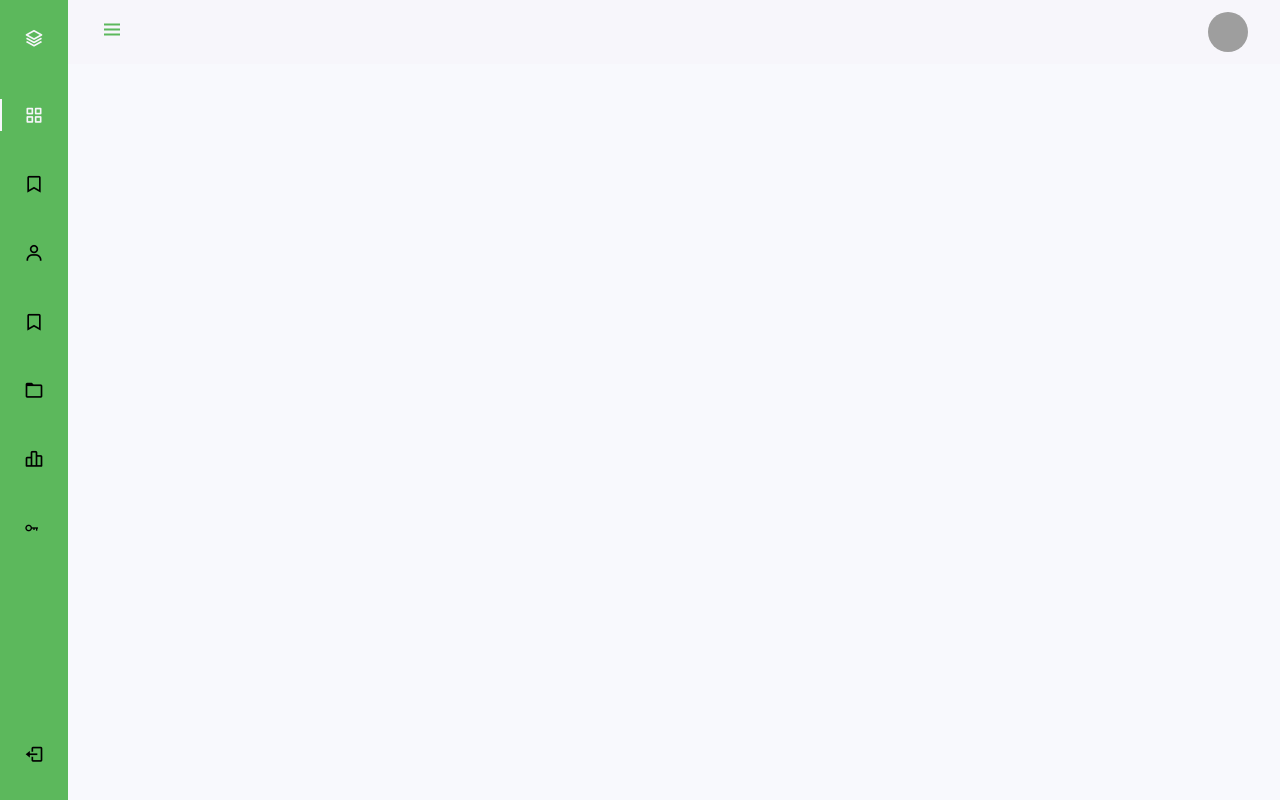
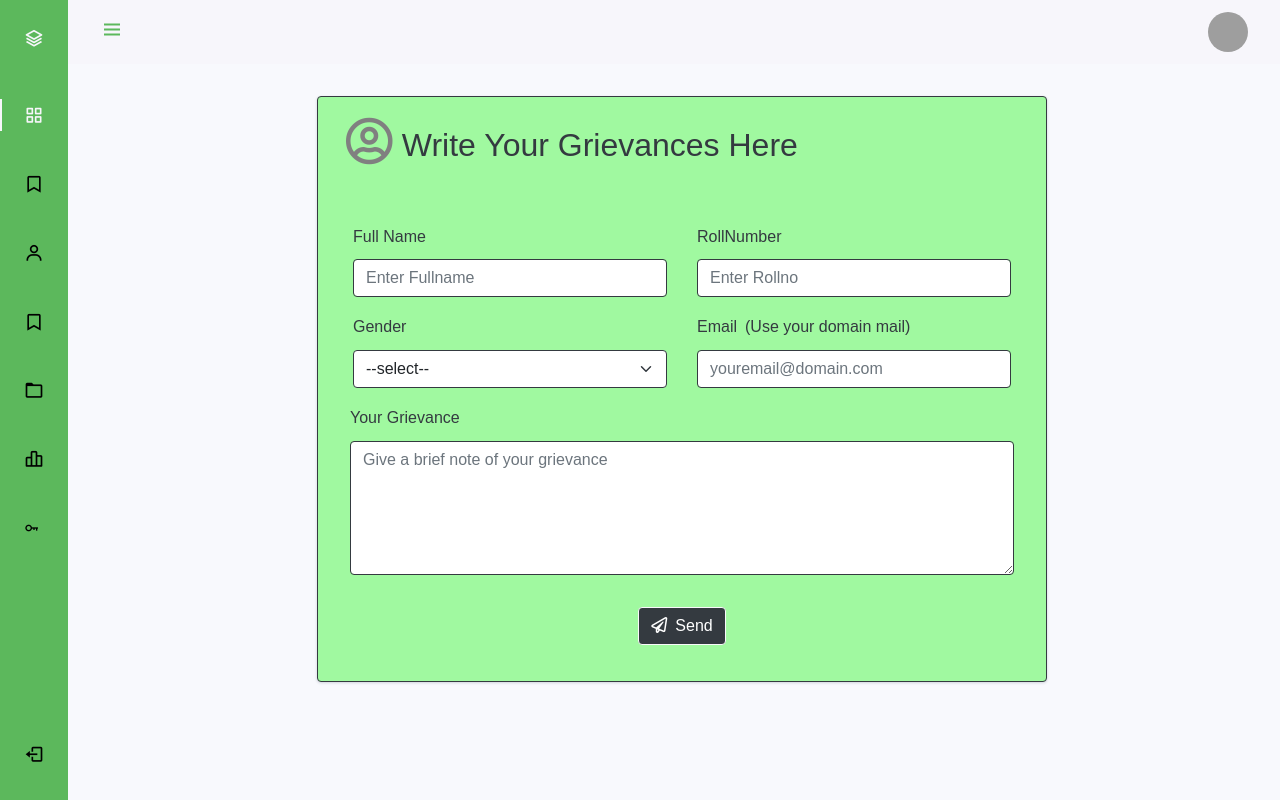
Before and after one commit to Meghana00/Grievance-aitam, a PHP site: page /grievance-aitam/admin/empty.php in a window 1280 px wide. Run offline with PHP 8.4, Linux system fonts and the light colour scheme; some libraries are stand-ins or nearby versions; grey boxes are pictures that could not be loaded.

Commit message:
updated changepassword page and added grievance request page

```diff
--- a/admin/empty.php
+++ b/admin/empty.php
@@ -13,9 +13,10 @@
     <link rel="stylesheet" href="./assets/style.css">
     <!-- table-->
     <link href='https://fonts.googleapis.com/css?family=Roboto:400,100,300,700' rel='stylesheet' type='text/css'>
-
+    <!-- Font awesome -->
 	<link rel="stylesheet" href="https://stackpath.bootstrapcdn.com/font-awesome/4.7.0/css/font-awesome.min.css">
 
+    <link rel="stylesheet" href="https://cdnjs.cloudflare.com/ajax/libs/font-awesome/5.15.3/css/all.min.css" />
 	<link rel="stylesheet" href="css/style.css">
 </head>
 <body>
@@ -47,9 +48,81 @@
     <!--Container Main start-->
     <!--Container Main end-->
     <!-- table container -->
+
     <div class="ajax-main-content" >
+        <!--grievance request--->
+        <div class="container mt-5">
+            <div class="row mt-5">
+                <div class="col-sm-2"></div>
+                <div class="col-sm-8">
+                    <div class="card mt-5 border-dark" style="background:#a0f9a0;">
+                        <div class="card-body">
+                        <div class="row">
+							<div class="col-sm-1"> <i class="far fa-user-circle ms-2" style="font-size: 3rem;"></i> </div>
+							<div class="col-sm-11">
+								<p class="ms-1 fw-lighter text-dark" style="font-size:32px;">Write Your Grievances Here</p>
+							</div>
+						</div>
+                        <form method="POST">
+							<div class="container">
+								<!--row1-->
+								<div class="row mt-3">
+									<div class="col-sm-6 ">
+										<div class=" mb-3 mt-3">
+											<label for="Fullname" class="form-label text-dark">Full Name</label>
+											<input type="text" class="form-control shadow-none border-dark" id="Fullname" name="Fullname" placeholder="Enter Fullname"> </div>
+									</div>
+									<div class="col-sm-6">
+										<div class=" mb-3 mt-3">
+											<label for="Rollno" class="form-label text-dark">RollNumber</label>
+											<input type="text" class="form-control shadow-none border-dark" id="Rollno" name="Rollno" placeholder="Enter Rollno"> </div>
+									</div>
+								</div>
+								<!--end row1-->
+								<!--row2--->
+								<div class="row ">
+									<div class="col-sm-6 ">
+										<div class="  mb-3 ">
+											<label for="Gender" class="form-label text-dark">Gender</label>
+											<select class="form-select shadow-none border-dark" aria-label="Default select example" name="Gender" id="Gender">
+												<option selected>--select--</option>
+												<option value="Male">Male</option>
+												<option value="Female">Female</option>
+											</select>
+										</div>
+									</div>
+									<div class="col-sm-6">
+										<div class=" mb-3">
+											<label for="email" class="form-label text-dark">Email<span class="ms-2">(Use your domain mail)</span></label>
+											<input type="email" class="form-control shadow-none border-dark" id="Email" name="Email" placeholder="youremail@domain.com"> </div>
+									</div>
+								</div>
+								<!--end row2-->
+								<!--row3-->
+								<div class="row mb-3">
+									<div class="mb-3">
+										<label for="yourgrievance" class="form-label text-dark">Your Grievance</label>
+										<textarea class="form-control shadow-none border-dark" id="grievance" name="grievance" rows="5" placeholder="Give a brief note of your grievance"></textarea>
+									</div>
+								</div>
+								<!--end row3-->
+								<div class="mb-3 text-center">
+									<button name="send" type="submit" class="btn  btn-dark shadow-none border-light"><i class="far fa-paper-plane"></i><span class="ms-2">Send</span></button>
+								</div>
 
+
+
+							</div>
+						</form>
+                        </div>
+                    </div>
+                </div>
+                <div class="col-sm-2"></div>
+            </div>
+        </div>
+        <!--grievance end request form-->
     </div>
+
     <!-- table container -->
 
 
```
Also changed, not shown: admin/pages/changePassword.php (+33 -70 lines), admin/pages/grievancerequestpage.php (added, +69 -0 lines), admin/dashboard.php (line endings or trailing spaces).
